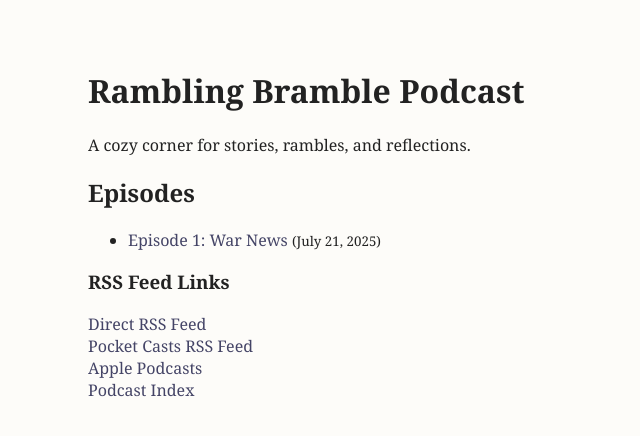
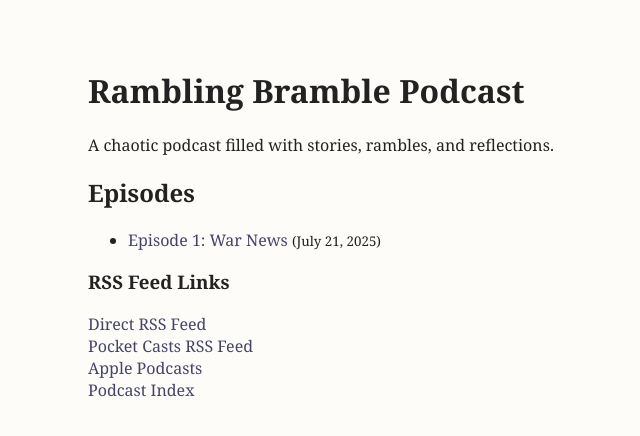
Before and after one commit to Rambling-Bramble-Blog/podcast-template, a Jekyll site: the page built from index.md, in a window 1280 px wide. Shown: the top 436 px of the page, without its empty margins (202-842 px from the left). Built offline with Jekyll 4.4.1, drawn with Linux system fonts in a browser that asks for light colours.

Commit message:
Update _config.yml

```diff
--- a/_config.yml
+++ b/_config.yml
@@ -1,5 +1,5 @@
 title: Rambling Bramble Podcast
-description: A cozy corner for stories, rambles, and reflections.
+description: A chaotic podcast filled with stories, rambles, and reflections.
 baseurl: "/podcast"
 url: "https://rambling-bramble-blog.github.io"
 
```
